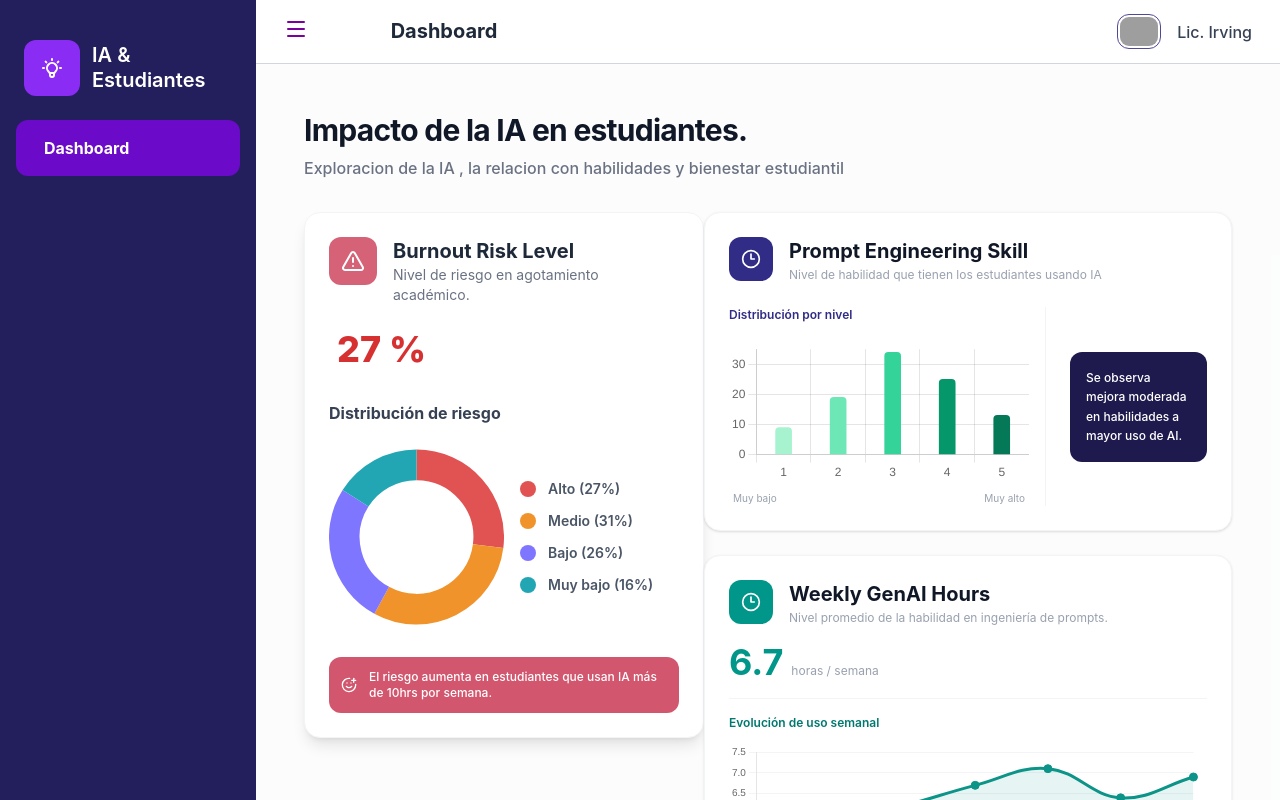
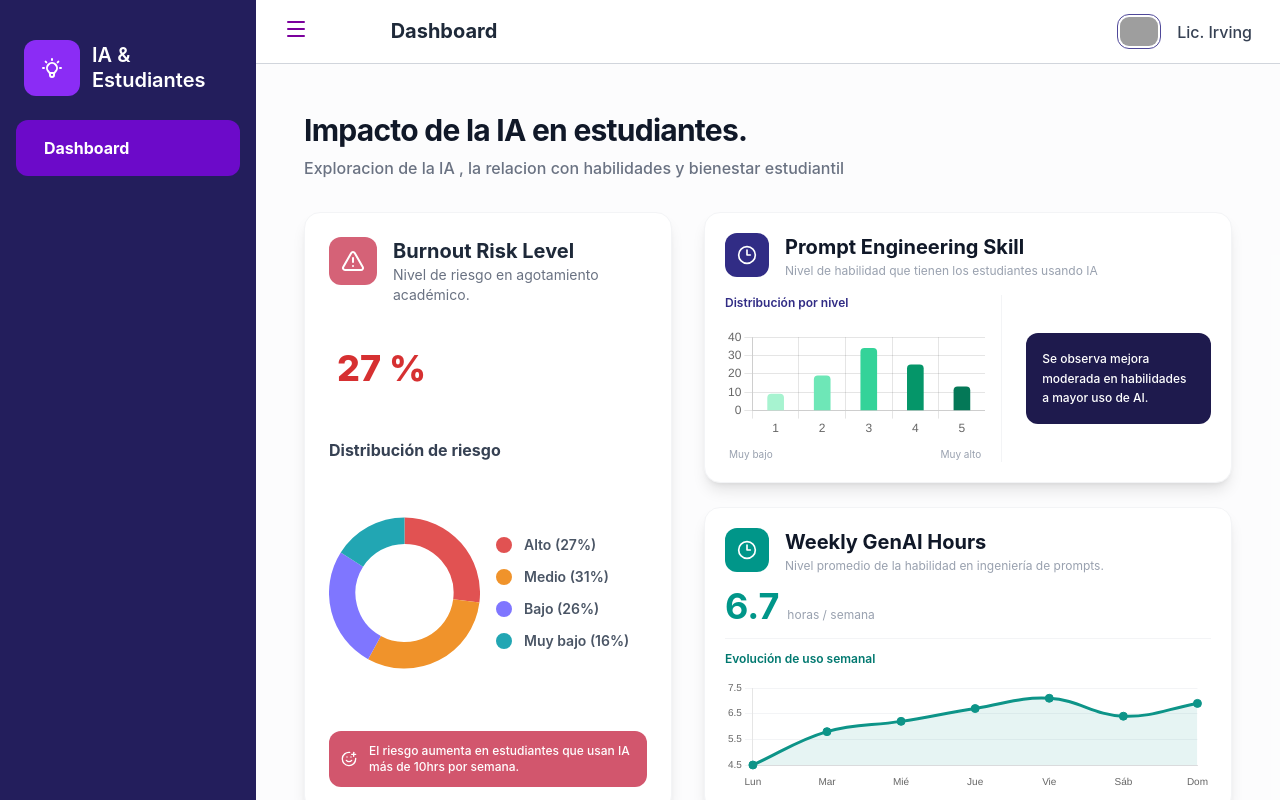
Before and after one commit to Steven-Univers/dashboard_estudiantes, a Vue app: page / in a window 1280 px wide. Shown: the top 800 px of the page. Built offline with nearby package versions, Linux system fonts and the light colour scheme; grey boxes are pictures that could not be loaded; the HTML template or start-up script is replaced by a standard one.

Commit message:
Correciones

```diff
--- a/src/components/BournoutCard.vue
+++ b/src/components/BournoutCard.vue
@@ -28,7 +28,7 @@ const chartOptions = {
 
 <template>
   <div
-    class="bg-white rounded-2xl border border-gray-100 p-6 shadow-lg flex flex-col justify-between w-100 transition-all duration-300 hover:shadow-2xl hover:-translate-y-2 cursor-pointer"
+    class="bg-white rounded-2xl border border-gray-100 p-5 sm:p-6 shadow-lg flex flex-col justify-between w-full lg:min-h-[34rem] transition-all duration-300 hover:shadow-2xl hover:-translate-y-2 cursor-pointer"
   >
     <!-- header de la card -->
     <div class="flex items-start gap-4 mb-6">
@@ -45,11 +45,11 @@ const chartOptions = {
     <div class="text-4xl font-extrabold text-[#d63031] mb-8 px-2">27 %</div>
     <h4 class="font-bold text-gray-700 mb-4">Distribución de riesgo</h4>
 
-    <div class="flex items-center justify-between gap-4 h-48 mb-6">
-      <div class="w-1/2 h-full relative">
+    <div class="flex flex-col sm:flex-row items-center justify-between gap-4 sm:h-48 mb-6">
+      <div class="w-full sm:w-1/2 h-48 sm:h-full relative min-w-0">
         <Doughnut :data="chartData" :options="chartOptions" />
       </div>
-      <div class="w-1/2 space-y-3 text-sm font-semibold text-gray-600">
+      <div class="w-full sm:w-1/2 space-y-3 text-sm font-semibold text-gray-600 min-w-0">
         <div class="flex items-center gap-3">
           <span class="w-4 h-4 rounded-full bg-[#e15252]"></span> Alto (27%)
         </div>
--- a/src/components/CardsComponents.vue
+++ b/src/components/CardsComponents.vue
@@ -105,10 +105,10 @@ const lineOptions = {
 </script>
 
 <template>
-  <div class="flex flex-col gap-6 w-full">
+  <div class="flex flex-col gap-6 w-full lg:min-h-[34rem] min-w-0">
 
-    <div class="w-full bg-white rounded-2xl shadow-sm border border-gray-100 p-6">
-      <div class="flex items-start gap-4 mb-6">
+    <div class="w-full lg:flex-1 bg-white rounded-2xl shadow-lg border border-gray-100 p-5 flex flex-col justify-between transition-all duration-300 hover:shadow-2xl hover:-translate-y-2 cursor-pointer min-w-0">
+      <div class="flex items-start gap-4 mb-4">
         <div class="w-11 h-11 rounded-xl bg-indigo-900 flex items-center justify-center text-white shrink-0">
           <Clock3 :size="20" />
         </div>
@@ -122,12 +122,12 @@ const lineOptions = {
         </div>
       </div>
 
-      <div class="grid grid-cols-[1.8fr_1.2fr] gap-6 items-center">
-        <div class="border-r border-gray-100 pr-4">
+      <div class="grid grid-cols-1 md:grid-cols-[1.8fr_1.2fr] gap-5 md:gap-6 items-center min-w-0">
+        <div class="md:border-r border-gray-100 md:pr-4 min-w-0">
           <h4 class="text-indigo-900 font-semibold text-xs mb-4">
             Distribución por nivel
           </h4>
-          <div class="h-36">
+          <div class="h-40 sm:h-36 lg:h-28 relative min-w-0">
             <Bar :data="barData" :options="chartOptions" />
           </div>
           <div class="flex justify-between text-[10px] text-gray-400 mt-2 px-1">
@@ -136,14 +136,14 @@ const lineOptions = {
           </div>
         </div>
 
-        <div class="bg-indigo-950 text-white rounded-xl p-4 text-xs font-medium leading-relaxed">
+        <div class="bg-indigo-950 text-white rounded-xl p-4 text-xs font-medium leading-relaxed min-w-0">
           <span>Se observa mejora moderada en habilidades a mayor uso de AI.</span>
         </div>
       </div>
     </div>
 
-    <div class="w-full bg-white rounded-2xl shadow-sm border border-gray-100 p-6">
-      <div class="flex items-start gap-4 mb-4">
+    <div class="w-full lg:flex-1 bg-white rounded-2xl shadow-lg border border-gray-100 p-5 flex flex-col justify-between transition-all duration-300 hover:shadow-2xl hover:-translate-y-2 cursor-pointer min-w-0">
+      <div class="flex items-start gap-4 mb-3">
         <div class="w-11 h-11 rounded-xl bg-teal-600 flex items-center justify-center text-white shrink-0">
           <Clock3 :size="20" />
         </div>
@@ -157,7 +157,7 @@ const lineOptions = {
         </div>
       </div>
 
-      <div class="flex items-baseline gap-2 mb-4 border-b border-gray-100 pb-4">
+      <div class="flex flex-wrap items-baseline gap-2 mb-3 border-b border-gray-100 pb-3">
         <span class="text-4xl font-bold text-teal-600">6.7</span>
         <span class="text-gray-400 text-xs">horas / semana</span>
       </div>
@@ -166,7 +166,7 @@ const lineOptions = {
         <h4 class="text-teal-700 font-semibold text-xs mb-3">
           Evolución de uso semanal
         </h4>
-        <div class="h-40">
+        <div class="h-40 sm:h-36 lg:h-28 relative min-w-0">
           <Line :data="lineData" :options="lineOptions" />
         </div>
       </div>
--- a/src/components/MainDashboard.vue
+++ b/src/components/MainDashboard.vue
@@ -4,7 +4,7 @@ import CardsComponents from './CardsComponents.vue';
 </script>
 
 <template>
-  <main class="p-12 w-full mx-auto space-y-8">
+  <main class="p-4 sm:p-8 lg:p-12 w-full mx-auto space-y-8">
        <!-- titulo y descripcion -->
         <div>
           <h1 class="text-3xl font-bold text-gray-900 tracking-tight mb-2">  <!-- tracking-tight es separacion de letras -->
@@ -16,13 +16,13 @@ import CardsComponents from './CardsComponents.vue';
         </div>
 
           <!-- card de burnout -->
-    <div class="grid grid-cols-12 gap-8 items-start">
+    <div class="grid grid-cols-1 lg:grid-cols-12 gap-8 items-stretch">
 
-      <div class="col-span-5">
+      <div class="lg:col-span-5 flex">
         <BournoutCard />
       </div>
 
-      <div class="col-span-7 w-full">
+      <div class="lg:col-span-7 flex">
         <CardsComponents />
       </div>
     </div>
--- a/src/components/SidebarPanel.vue
+++ b/src/components/SidebarPanel.vue
@@ -3,7 +3,7 @@
 </script>
 
 <template>
-  <div class="w-64 bg-[#231e5c] text-white flex flex-col min-h-screen p-4">
+  <div class="w-64 bg-[#231e5c] text-white flex flex-col min-h-screen p-4 h-full">
     <div class="flex items-center gap-3 px-2 py-6">
       <div class="p-4 bg-[#8b2cf5] rounded-xl text-white">
         <svg xmlns="http://www.w3.org/2000/svg"
@@ -16,7 +16,7 @@
 
     <!-- foco seleccion dashboard -->
     <div class="flex-1 space-y-2">
-      <div class="flex items-center font-bold gap-3 bg-[#9000ffaa] px-7 py-4 rounded-xl transition-colors">
+      <div class="flex items-center font-bold gap-3 bg-[#9000ffaa] px-7 py-4 rounded-xl transition-colors cursor-pointer hover:bg-[#e3bfffaa]">
        <!-- icono -->
         <p class="text-white">Dashboard</p>
       </div>
--- a/src/components/TheWelcome.vue
+++ /dev/null
@@ -1,95 +0,0 @@
-<script setup lang="ts">
-import WelcomeItem from './WelcomeItem.vue'
-import DocumentationIcon from './icons/IconDocumentation.vue'
-import ToolingIcon from './icons/IconTooling.vue'
-import EcosystemIcon from './icons/IconEcosystem.vue'
-import CommunityIcon from './icons/IconCommunity.vue'
-import SupportIcon from './icons/IconSupport.vue'
-
-const openReadmeInEditor = () => fetch('/__open-in-editor?file=README.md')
-</script>
-
-<template>
-  <WelcomeItem>
-    <template #icon>
-      <DocumentationIcon />
-    </template>
-    <template #heading>Documentation</template>
-
-    Vue’s
-    <a href="https://vuejs.org/" target="_blank" rel="noopener">official documentation</a>
-    provides you with all information you need to get started.
-  </WelcomeItem>
-
-  <WelcomeItem>
-    <template #icon>
-      <ToolingIcon />
-    </template>
-    <template #heading>Tooling</template>
-
-    This project is served and bundled with
-    <a href="https://vite.dev/guide/features.html" target="_blank" rel="noopener">Vite</a>. The
-    recommended IDE setup is
-    <a href="https://code.visualstudio.com/" target="_blank" rel="noopener">VSCode</a>
-    +
-    <a href="https://github.com/vuejs/language-tools" target="_blank" rel="noopener"
-      >Vue - Official</a
-    >. If you need to test your components and web pages, check out
-    <a href="https://vitest.dev/" target="_blank" rel="noopener">Vitest</a>
-    and
-    <a href="https://www.cypress.io/" target="_blank" rel="noopener">Cypress</a>
-    /
-    <a href="https://playwright.dev/" target="_blank" rel="noopener">Playwright</a>.
-
-    <br />
-
-    More instructions are available in
-    <a href="javascript:void(0)" @click="openReadmeInEditor"><code>README.md</code></a
-    >.
-  </WelcomeItem>
-
-  <WelcomeItem>
-    <template #icon>
-      <EcosystemIcon />
-    </template>
-    <template #heading>Ecosystem</template>
-
-    Get official tools and libraries for your project:
-    <a href="https://pinia.vuejs.org/" target="_blank" rel="noopener">Pinia</a>,
-    <a href="https://router.vuejs.org/" target="_blank" rel="noopener">Vue Router</a>,
-    <a href="https://test-utils.vuejs.org/" target="_blank" rel="noopener">Vue Test Utils</a>, and
-    <a href="https://github.com/vuejs/devtools" target="_blank" rel="noopener">Vue Dev Tools</a>. If
-    you need more resources, we suggest paying
-    <a href="https://github.com/vuejs/awesome-vue" target="_blank" rel="noopener">Awesome Vue</a>
-    a visit.
-  </WelcomeItem>
-
-  <WelcomeItem>
-    <template #icon>
-      <CommunityIcon />
-    </template>
-    <template #heading>Community</template>
-
-    Got stuck? Ask your question on
-    <a href="https://chat.vuejs.org" target="_blank" rel="noopener">Vue Land</a>
-    (our official Discord server), or
-    <a href="https://stackoverflow.com/questions/tagged/vue.js" target="_blank" rel="noopener"
-      >StackOverflow</a
-    >. You should also follow the official
-    <a href="https://bsky.app/profile/vuejs.org" target="_blank" rel="noopener">@vuejs.org</a>
-    Bluesky account or the
-    <a href="https://x.com/vuejs" target="_blank" rel="noopener">@vuejs</a>
-    X account for latest news in the Vue world.
-  </WelcomeItem>
-
-  <WelcomeItem>
-    <template #icon>
-      <SupportIcon />
-    </template>
-    <template #heading>Support Vue</template>
-
-    As an independent project, Vue relies on community backing for its sustainability. You can help
-    us by
-    <a href="https://vuejs.org/sponsor/" target="_blank" rel="noopener">becoming a sponsor</a>.
-  </WelcomeItem>
-</template>
```
